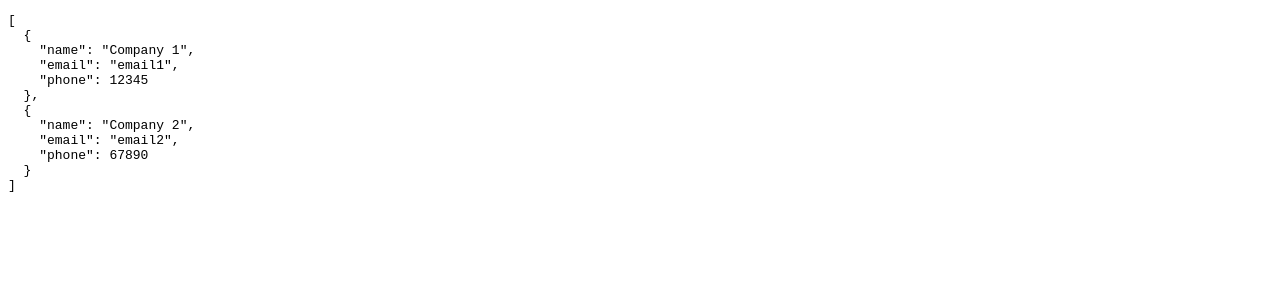
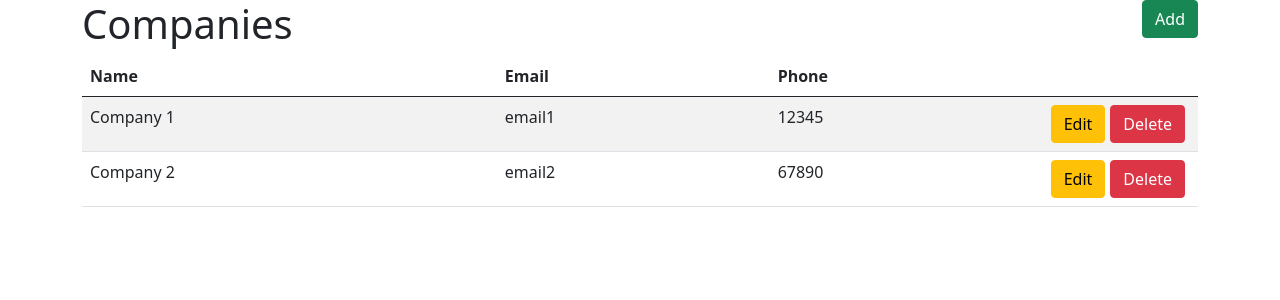
Before and after one commit to SSWConsulting/Angular-Superpowers-Syd-June-2021, an Angular app: page / in a window 1280 px wide. Shown: the top 300 px of the page. Built offline with nearby package versions, Linux system fonts and the light colour scheme.

Commit message:
Add company list style

```diff
--- a/package.json
+++ b/package.json
@@ -18,6 +18,7 @@
     "@angular/platform-browser": "~12.0.5",
     "@angular/platform-browser-dynamic": "~12.0.5",
     "@angular/router": "~12.0.5",
+    "bootstrap": "^5.0.2",
     "rxjs": "~6.6.0",
     "tslib": "^2.1.0",
     "zone.js": "~0.11.4"
--- a/src/app/app.component.html
+++ b/src/app/app.component.html
@@ -1 +1,3 @@
-<fbc-company-list></fbc-company-list>
+<div class="container">
+  <fbc-company-list></fbc-company-list>
+</div>
--- a/src/app/company/company-list/company-list.component.html
+++ b/src/app/company/company-list/company-list.component.html
@@ -1,3 +1,32 @@
-<pre>
+<h1>
+  Companies
+  <button class="btn btn-success float-end">Add</button>
+</h1>
+
+<table class="table table-striped">
+  <thead>
+    <tr>
+      <th>Name</th>
+      <th>Email</th>
+      <th>Phone</th>
+      <th></th>
+    </tr>
+  </thead>
+  <tbody>
+    <tr *ngFor="let company of companies">
+      <td>{{ company.name }}</td>
+      <td>{{ company.email }}</td>
+      <td>{{ company.phone }}</td>
+      <td class="company-actions">
+        <button class="btn btn-warning">Edit</button>
+        <button class="btn btn-danger">Delete</button>
+      </td>
+    </tr>
+  </tbody>
+</table>
+
+
+
+<!-- <pre>
 {{ companies | json }}
-</pre>
+</pre> -->
--- a/src/app/company/company-list/company-list.component.scss
+++ b/src/app/company/company-list/company-list.component.scss
@@ -0,0 +1,8 @@
+.company-actions {
+  width: 140px;
+  white-space: nowrap;
+}
+
+.company-actions .btn {
+  margin-right: 5px;
+}
--- a/src/styles.scss
+++ b/src/styles.scss
@@ -1 +1,3 @@
 /* You can add global styles to this file, and also import other style files */
+/* Importing Bootstrap SCSS file. */
+@import '~bootstrap/scss/bootstrap';
```
Also changed, not shown: 1 other file (tests, documents, lock files or other folders).
